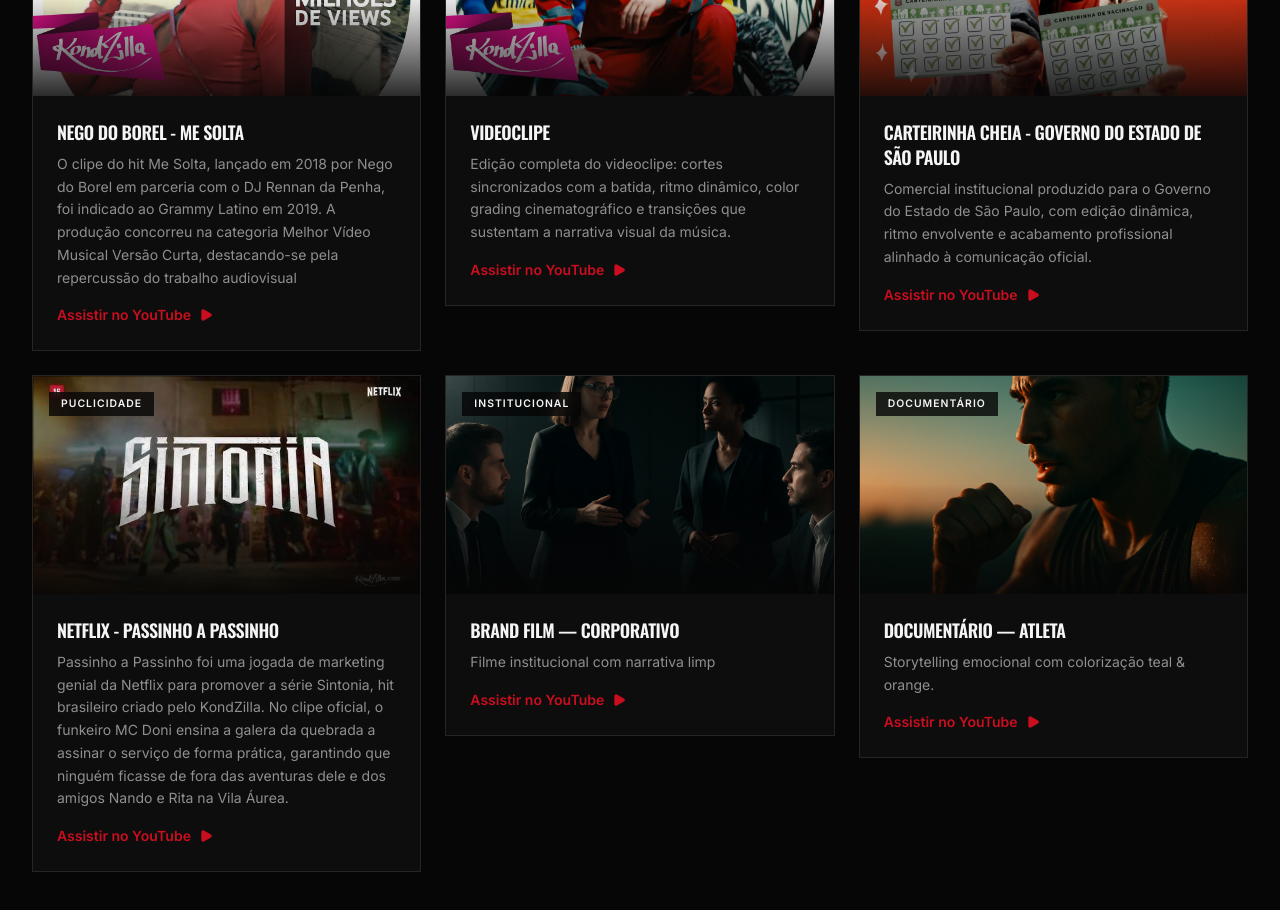
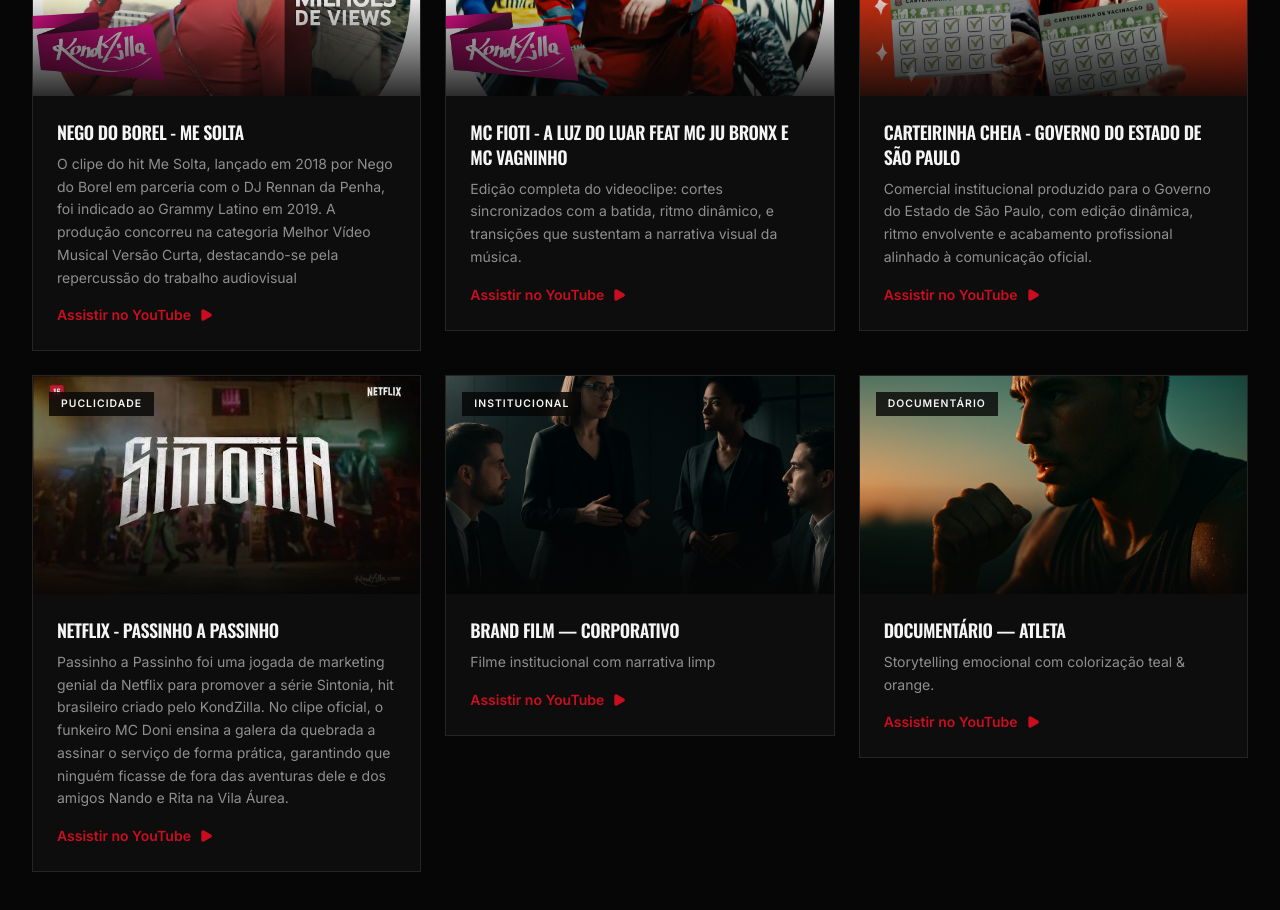
Before and after one commit to youwinoficial/site-youwin, a Next.js app: page / in a window 1280 px wide. Shown: the part 2920-3830 px from the top of the page. Built offline with nearby package versions, Linux system fonts and the light colour scheme.

Commit message:
feat: update portfolio project title and description
Co-authored-by: YouWin <295661365+youwinoficial@users.noreply.github.com>

```diff
--- a/components/portfolio.tsx
+++ b/components/portfolio.tsx
@@ -11,10 +11,10 @@ const PROJECTS = [
     href: "https://youtu.be/FY3m6hMyh3g?is=hvkI0W8kjKA9Fo-u",
   },
   {
-    title: "Videoclipe",
+    title: "MC Fioti - A Luz do luar feat MC Ju Bronx e MC Vagninho",
     category: "Videoclipe",
     description:
-      "Edição completa do videoclipe: cortes sincronizados com a batida, ritmo dinâmico, color grading cinematográfico e transições que sustentam a narrativa visual da música.",
+      "Edição completa do videoclipe: cortes sincronizados com a batida, ritmo dinâmico, e transições que sustentam a narrativa visual da música.",
     image: "/images/portfolio-videoclipe-yt.jpg",
     href: "https://youtu.be/ou-a5GE_yyI",
   },
```
